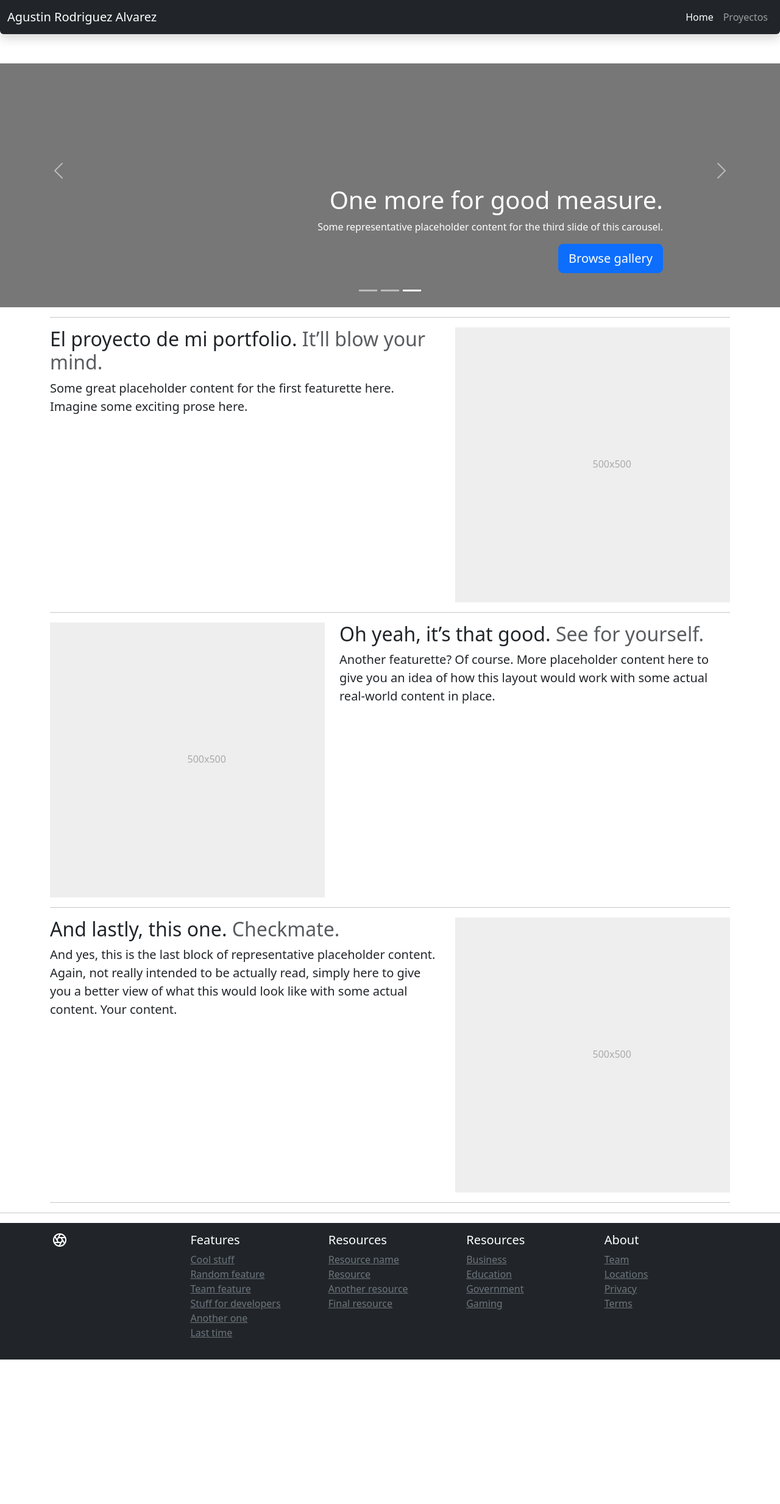
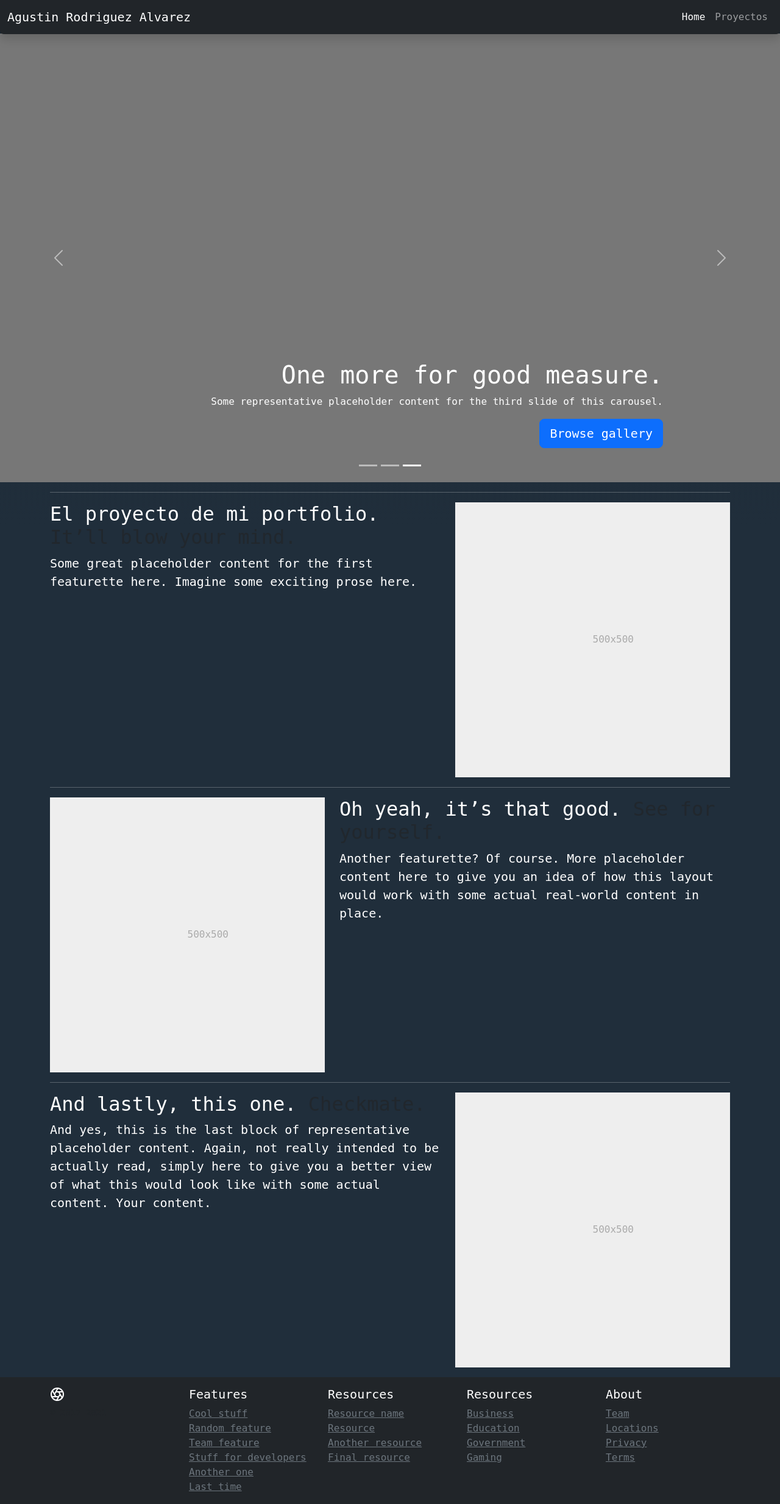
Before and after one commit to agustin1996ra/myportfolio, a Django app: page / in a window 1280 px wide. Shown: the whole page at 61% size. Before the commit the page ends 2230 px from the top, so only its background shows below. Run offline with Django 4.2, Linux system fonts and the light colour scheme; some libraries are stand-ins or nearby versions.

Commit message:
cambio de estetica

```diff
--- a/app/app/settings.py
+++ b/app/app/settings.py
@@ -119,6 +119,11 @@ USE_TZ = True
 
 STATIC_URL = 'static/'
 
+STATICFILES_DIRS = [
+    BASE_DIR / "static",
+    "/var/www/static/",
+]
+
 # Default primary key field type
 # https://docs.djangoproject.com/en/4.2/ref/settings/#default-auto-field
 
--- /dev/null
+++ b/app/static/style.css
@@ -0,0 +1,11 @@
+body {
+    background: rgb(28,40,51);
+    background: linear-gradient(180deg, rgba(28,40,51,1) 0%, rgba(32,46,59,1) 35%);
+    color: white;
+    padding-top: 55px;
+    font-family: monospace;
+}
+
+nav {
+
+}
--- a/app/templates/home.html
+++ b/app/templates/home.html
@@ -2,7 +2,7 @@
 
 {% block content %}
 
-<div id="myCarousel" class="carousel slide pt-5" data-bs-ride="carousel">
+<div id="myCarousel" class="carousel slide" data-bs-ride="carousel">
     <div class="carousel-indicators">
       <button type="button" data-bs-target="#myCarousel" data-bs-slide-to="0" class="" aria-label="Slide 1"></button>
       <button type="button" data-bs-target="#myCarousel" data-bs-slide-to="1" aria-label="Slide 2" class=""></button>
@@ -10,7 +10,7 @@
     </div>
     <div class="carousel-inner">
       <div class="carousel-item">
-        <svg class="bd-placeholder-img" width="100%" height="400px" xmlns="http://www.w3.org/2000/svg" aria-hidden="true" preserveAspectRatio="xMidYMid slice" focusable="false"><rect width="100%" height="100%" fill="#777"></rect></svg>
+        <svg class="bd-placeholder-img" width="100%" height="92vh" xmlns="http://www.w3.org/2000/svg" aria-hidden="true" preserveAspectRatio="xMidYMid slice" focusable="false"><rect width="100%" height="100%" fill="#777"></rect></svg>
 
         <div class="container">
           <div class="carousel-caption text-start">
@@ -21,7 +21,7 @@
         </div>
       </div>
       <div class="carousel-item">
-        <svg class="bd-placeholder-img" width="100%" height="400px" xmlns="http://www.w3.org/2000/svg" aria-hidden="true" preserveAspectRatio="xMidYMid slice" focusable="false"><rect width="100%" height="100%" fill="#777"></rect></svg>
+        <svg class="bd-placeholder-img" width="100%" height="92vh" xmlns="http://www.w3.org/2000/svg" aria-hidden="true" preserveAspectRatio="xMidYMid slice" focusable="false"><rect width="100%" height="100%" fill="#777"></rect></svg>
 
         <div class="container">
           <div class="carousel-caption">
@@ -32,7 +32,7 @@
         </div>
       </div>
       <div class="carousel-item active">
-        <svg class="bd-placeholder-img" width="100%" height="400px" xmlns="http://www.w3.org/2000/svg" aria-hidden="true" preserveAspectRatio="xMidYMid slice" focusable="false"><rect width="100%" height="100%" fill="#777"></rect></svg>
+        <svg class="bd-placeholder-img" width="100%" height="92vh" xmlns="http://www.w3.org/2000/svg" aria-hidden="true" preserveAspectRatio="xMidYMid slice" focusable="false"><rect width="100%" height="100%" fill="#777"></rect></svg>
 
         <div class="container">
           <div class="carousel-caption text-end">
@@ -96,8 +96,6 @@
       </div>
     </div>
 
-    <hr class="featurette-divider">
-
     <!-- /END THE FEATURETTES -->
 
   </div>
--- a/app/templates/layouts/base.html
+++ b/app/templates/layouts/base.html
@@ -1,4 +1,5 @@
 <!DOCTYPE html>
+{% load static %}
 {% load bootstrap5 %}
 <html lang="en">
 <head>
@@ -7,8 +8,9 @@
     <title>{% block title %}{% endblock title %}</title>
     {% bootstrap_css %}
     {% bootstrap_javascript %}
+    <link rel="stylesheet" href="{% static 'style.css' %}">
 </head>
-<body class="bg-body">
+<body >
     {% include 'layouts/partials/menu.html' %}
 
     {% block content %}{% endblock content %}
--- a/app/templates/layouts/partials/footer.html
+++ b/app/templates/layouts/partials/footer.html
@@ -1,6 +1,5 @@
-<hr>
-<div class="text-white bg-dark" style="">
-<footer class="container p-3">
+<div class="text-white bg-dark mt-3">
+<footer class="container pt-3">
     <div class="row ">
       <div class="col-12 col-md">
         <svg xmlns="http://www.w3.org/2000/svg" width="24" height="24" fill="none" stroke="currentColor" stroke-linecap="round" stroke-linejoin="round" stroke-width="2" class="d-block mb-2" role="img" viewBox="0 0 24 24"><title>Product</title><circle cx="12" cy="12" r="10"></circle><path d="M14.31 8l5.74 9.94M9.69 8h11.48M7.38 12l5.74-9.94M9.69 16L3.95 6.06M14.31 16H2.83m13.79-4l-5.74 9.94"></path></svg>
--- a/app/templates/layouts/partials/menu.html
+++ b/app/templates/layouts/partials/menu.html
@@ -1,4 +1,4 @@
-<nav class="navbar navbar-expand navbar-dark bg-dark shadow rounded-bottom" style="">
+<nav class="navbar navbar-expand navbar-dark bg-dark shadow rounded-bottom fixed-top" style="">
     <div class="container-fluid">
         <div>
             <a class="navbar-brand" href="{% url 'home' %}">Agustin Rodriguez Alvarez</a>
```
Also changed, not shown: README.md (added), 1 other file.
